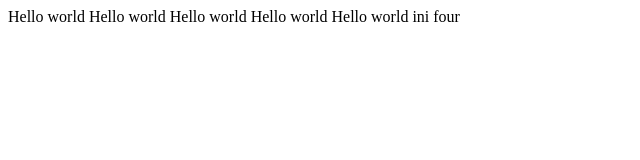
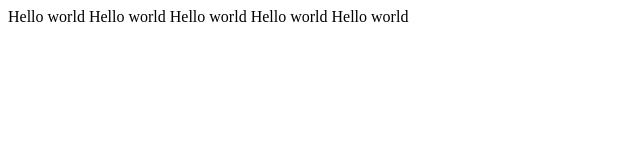
Before and after one commit to IAmGroots/repo1, a plain HTML site: page index.html in a window 1280 px wide. Shown: the full height of the page, 0-640 px from the left. Drawn offline with Linux system fonts and the light colour scheme.

Commit message:
Revert "four"
This reverts commit e75ab24a8ad2787da6db835fc9c14eedc9bc53b4.

```diff
--- a/index.html
+++ b/index.html
@@ -11,6 +11,5 @@
   Hello world
   Hello world
   Hello world
-  ini four
 </body>
 </html>
```
